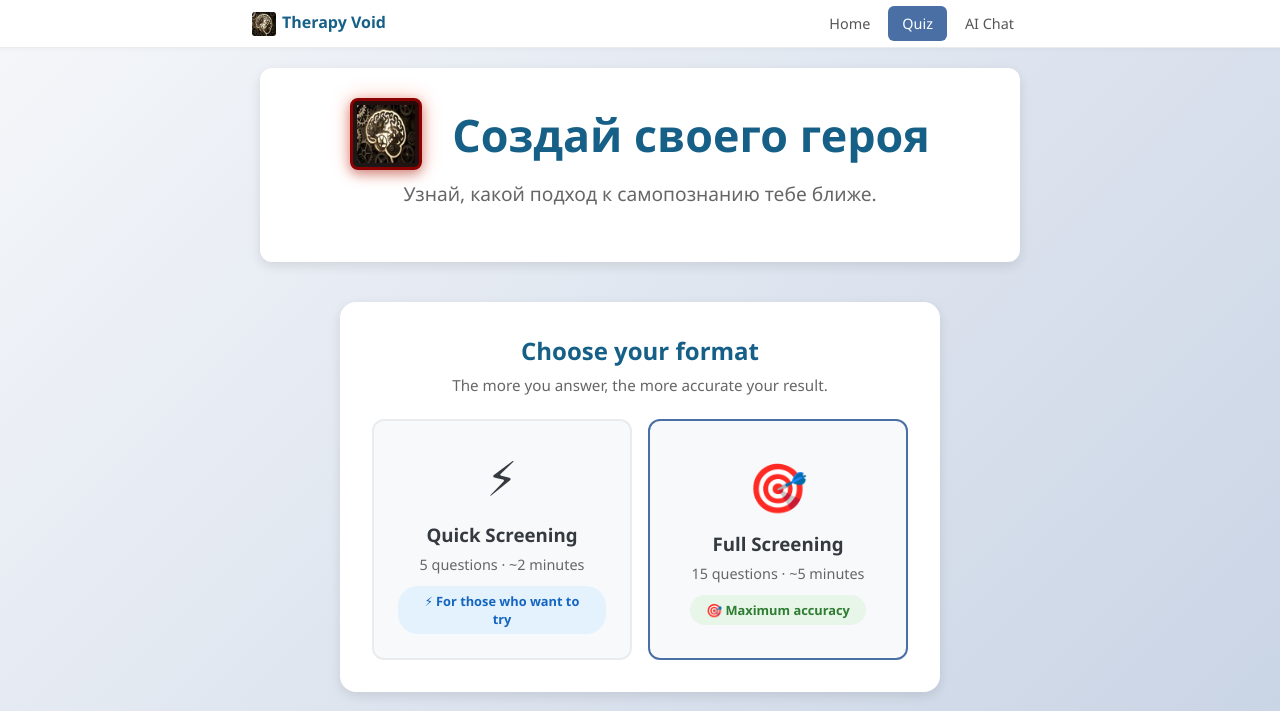
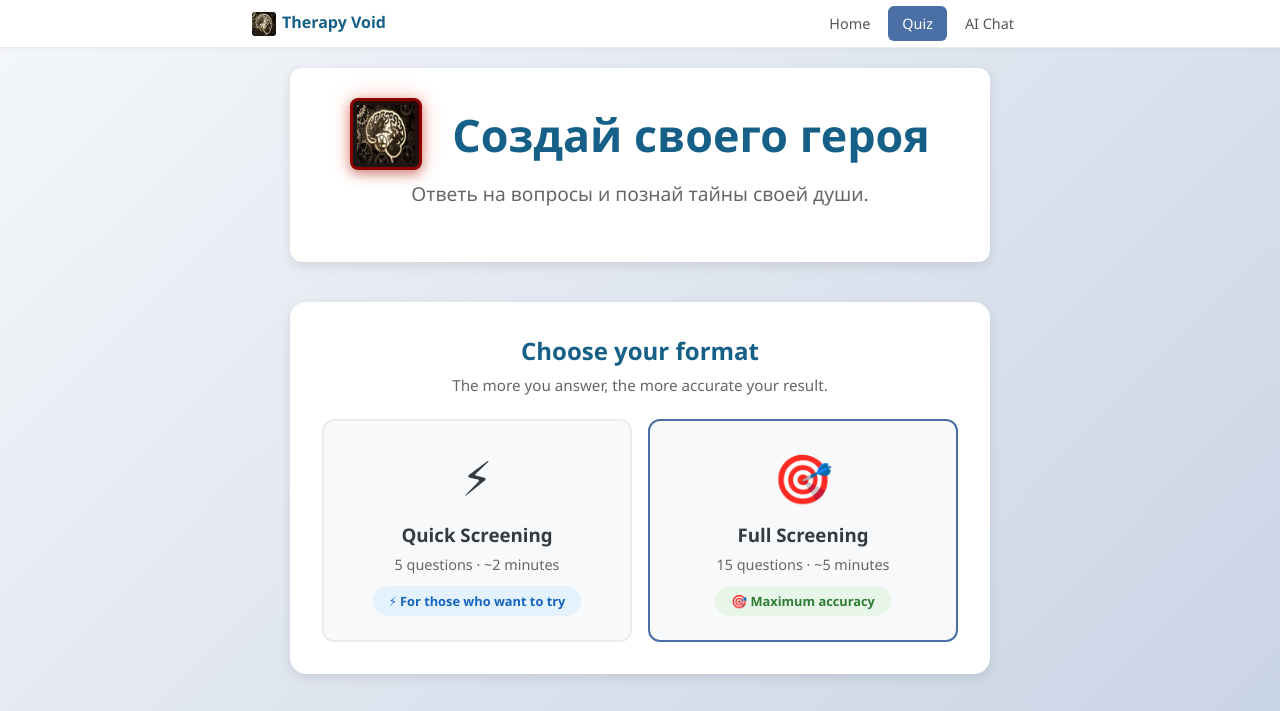
Before and after one commit to Msilith/therapy-funnel, a website: page index.html in a window 1280 px wide. Shown: the top 711 px of the page. Drawn offline with Linux system fonts and the light colour scheme.

Commit message:
fix: equal width for header and selector blocks

```diff
--- a/index.html
+++ b/index.html
@@ -170,13 +170,13 @@
 
     <div class="container">
         <!-- Selector Page -->
-        <div id="selectorPage" style="display:block;">
+        <div id="selectorPage" style="display:block;max-width:700px;margin:0 auto;">
             <header>
                 <h1><img src="images/icon-72x72.jpg" class="logo" alt="TherapyVoid"> <span data-i18n="heading">Создай своего героя</span></h1>
-                <p class="subtitle" data-i18n="subtitle">Узнай, какой подход к самопознанию тебе ближе.</p>
+                <p class="subtitle" data-i18n="subtitle">Ответь на вопросы и познай тайны своей души.</p>
             </header>
 
-            <div style="background:white;border-radius:16px;padding:32px;box-shadow:0 4px 12px rgba(0,0,0,0.1);max-width:600px;margin:0 auto;">
+            <div style="background:white;border-radius:16px;padding:32px;box-shadow:0 4px 12px rgba(0,0,0,0.1);">
                 <h2 style="color:#166088;text-align:center;margin-bottom:8px;" data-i18n="selector.title">Выберите формат</h2>
                 <p style="color:#666;text-align:center;margin-bottom:24px;font-size:0.95rem;" data-i18n="selector.subtitle">Чем подробнее вы ответите, тем точнее будет результат.</p>
 
```
